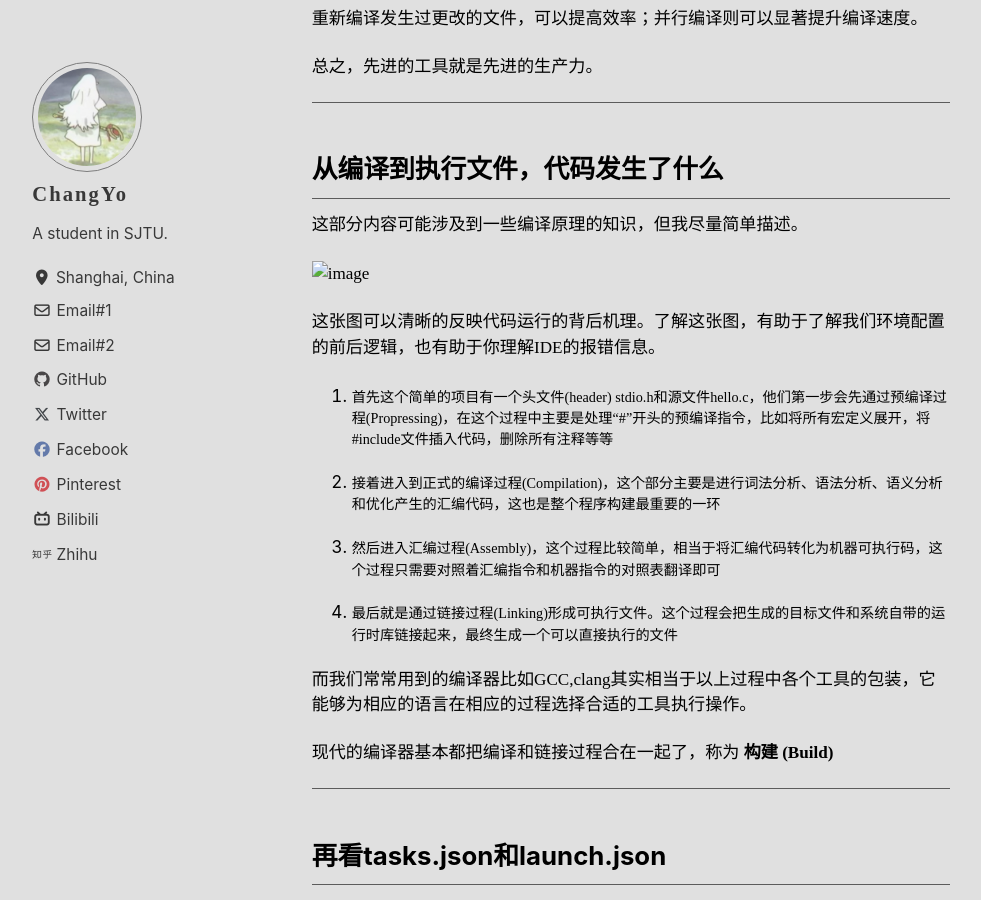
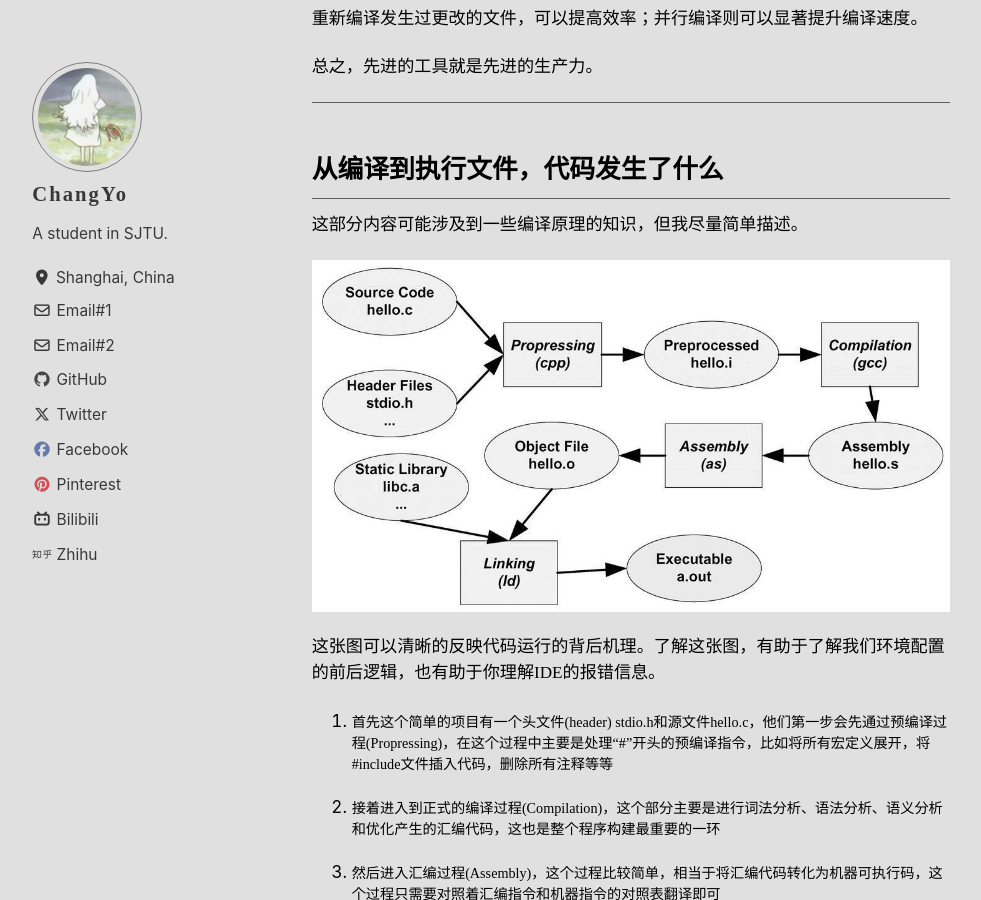
Before and after one commit to Chang-Yo/Chang-Yo.github.io, a Jekyll site: the page built from _posts/2025-10-03-Looking-back-to-the-instructions.md, in a window 1280 px wide and 900 px high, scrolled down 1820 px. Shown: the whole window, without its empty margins (9-990 px from the left). Built offline with Jekyll 4.4.1, drawn with Linux system fonts in a browser that asks for light colours; cached includes are drawn as plain includes; comment, search, counter and statistics services are not loaded.

Commit message:
repair the image appearance

```diff
--- a/_posts/2025-10-03-Looking-back-to-the-instructions.md
+++ b/_posts/2025-10-03-Looking-back-to-the-instructions.md
@@ -62,7 +62,7 @@ Xmake可以自动帮你分配需要的编译器、链接器，当然你也可以
 
 这部分内容可能涉及到一些编译原理的知识，但我尽量简单描述。
 
-![image](../assets/images/compile_process.jpg "代码的编译、链接过程")
+![image](/assets/images/compile_process.jpg)
 
 这张图可以清晰的反映代码运行的背后机理。了解这张图，有助于了解我们环境配置的前后逻辑，也有助于你理解IDE的报错信息。
 
```
Also changed, not shown: _posts/2025-09-05-Instructions-on-WSL.md (+1 -1 lines).
